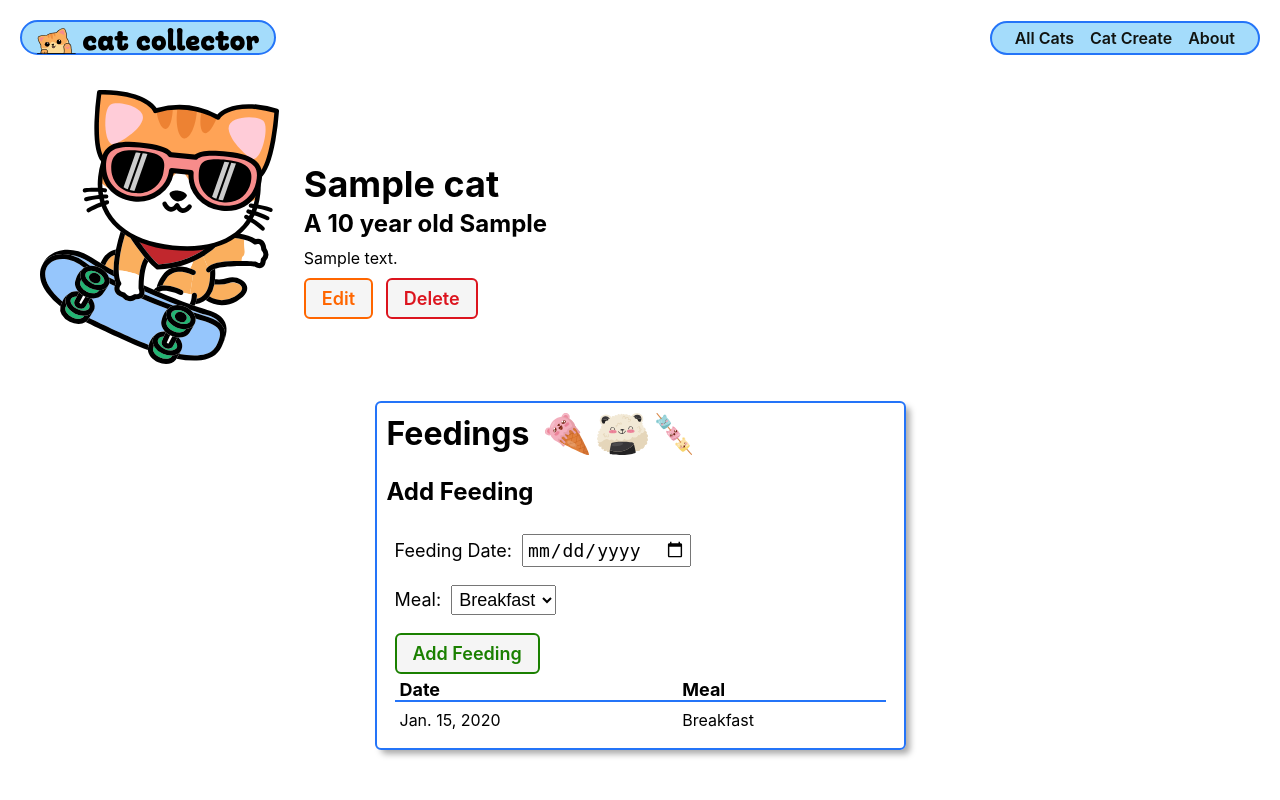
After one commit to Jimbojones1/catcollect, a Django app: page /cats/1/ in a window 1280 px wide. The commit adds this page. Run offline with Django 5.2, Linux system fonts and the light colour scheme; tables that the repository leaves empty hold one stand-in row (values such as "Sample post").

Commit message:
Added code

```diff
--- a/main_app/admin.py
+++ b/main_app/admin.py
@@ -1,7 +1,8 @@
 from django.contrib import admin
 
 # Register your models here.
-from .models import Cat
+from .models import Cat, Feeding
 
 # full crud access to the cat table in the admin site for our superuser
 admin.site.register(Cat)
+admin.site.register(Feeding)
--- /dev/null
+++ b/main_app/forms.py
@@ -0,0 +1,18 @@
+from django import forms
+from .models import Feeding
+
+class FeedingForm(forms.ModelForm):
+	# meta class is configuration options for a class
+	class Meta:
+		model = Feeding
+		fields = ['date', 'meal']
+		widgets = {
+			'date': forms.DateInput(
+				format=('%Y-%m-%d'),
+				attrs={
+					'placeholder': 'Select a date',
+					'type': 'date',
+					# 'id': 'smudge'
+				}
+			)
+		}
--- a/main_app/models.py
+++ b/main_app/models.py
@@ -1,5 +1,6 @@
 from django.db import models
 
+from django.urls import reverse
 # Create your models here.
 
 class Cat(models.Model):
@@ -10,3 +11,34 @@ class Cat(models.Model):
 
 	def __str__(self):
 		return self.name
+
+	def get_absolute_url(self):
+		# redirecting to cat-detail page after a POST
+		# looking at the urls.py path('cats/<int:cat_id>/', views.cat_detail, name='cat-detail'),
+		return reverse("cat-detail", kwargs={"cat_id": self.id})
+
+
+MEALS = (
+	('B', 'Breakfast'),
+	('L', 'Lunch'),
+	('D', 'Dinner'),
+)
+
+class Feeding(models.Model):
+	date = models.DateField('Feeding Date')
+	meal = models.CharField(
+			max_length=1,
+			# choicess, for a select menu (on a form)
+			choices=MEALS,
+			# default value for the meal will be 'B'
+			default=MEALS[0][0]
+			)
+	# create a cat_id column for our 1 Cat has many Feedings, Feeding belongs to a cat
+	# Foriegn Key always goes on the many side!
+	cat = models.ForeignKey(Cat, on_delete=models.CASCADE)# if you delete a cat, delete the associated feedings
+
+	def __str__(self):
+		# get_<field_name>_display() is a magic method
+		# to get the human readable value for your the choice
+		# so "B" becomes Breakfast when the Feeding is printed!
+		return f"{self.get_meal_display()} on {self.date}"
--- /dev/null
+++ b/main_app/static/css/cats/cat-detail.css
@@ -0,0 +1,219 @@
+.cat-container {
+	padding: 35px 30px;
+	display: flex;
+	flex-direction: column;
+	align-items: center;
+	justify-content: center;
+  }
+
+  .cat-img {
+	width: 75%;
+	max-width: 350px;
+  }
+
+  .usr-img {
+	width: 100%;
+	border-radius: var(--card-border-radius);
+  }
+
+  .cat-details {
+	width: 98%;
+  }
+
+  .cat-actions {
+	margin-top: 20px;
+  }
+
+  .feedings-toy-container {
+	display: flex;
+	flex-direction: column;
+	padding-bottom: 20px;
+	align-items: center;
+  }
+
+  .subsection-title {
+	display: flex;
+	align-items: center;
+	margin-bottom: 12px;
+  }
+
+  .subsection-content {
+	margin: 0 8px;
+  }
+
+  .toy-container {
+	display: flex;
+	align-items: center;
+	flex-wrap: wrap;
+  }
+
+  .color-block {
+	opacity: 0.8;
+	height: 25px;
+	width: 25px;
+	margin-right: 10px;
+  }
+
+  .unfed,
+  .fed,
+  .no-toys,
+  .all-toys {
+	margin: 0;
+	font-weight: bold;
+  }
+
+  .unfed,
+  .no-toys {
+	color: var(--danger);
+  }
+
+  .fed,
+  .all-toys {
+	color: var(--submit);
+  }
+
+  .cat-details h1 {
+	font-size: var(--font-xxl);
+	margin: 15px 0 3px;
+  }
+
+  .cat-details h2 {
+	font-size: var(--font-xl);
+	margin: 0 0 10px;
+	margin-top: 0;
+	margin-bottom: 10px;
+  }
+
+  .cat-details h3 {
+	margin: 20px 0 10px;
+	font-size: var(--font-l);
+  }
+
+  .cat-details p {
+	font-size: var(--font-reg);
+	margin: 5px 0;
+  }
+
+  .feedings-toy-container > section {
+	width: 80%;
+	min-width: 360px;
+	border: var(--borders);
+	border-radius: var(--card-border-radius);
+	padding: 10px;
+	box-shadow: var(--card-box-shadow);
+	display: flex;
+	flex-direction: column;
+	justify-content: center;
+	margin-bottom: 20px;
+  }
+
+  .subsection-title img {
+	height: 42px;
+	margin-left: 8px;
+  }
+
+  .subsection-title img:first-of-type {
+	margin-left: 16px;
+  }
+
+  .feedings h2,
+  .toys h2 {
+	font-size: 3.2rem;
+	margin: 0;
+  }
+
+  .feedings h3,
+  .toys h3 {
+	font-size: var(--font-xl);
+	margin: 10px 0;
+  }
+
+  .subsection-content p,
+  .subsection-content input,
+  .subsection-content select {
+	font-size: var(--font-l);
+  }
+
+  .subsection-content input,
+  .subsection-content select {
+	margin-left: 5px;
+	padding: 3px;
+  }
+
+  .feedings table {
+	width: calc(100% - 16px);
+	text-align: left;
+	border-collapse: collapse;
+	margin: 0 8px;
+  }
+
+  .feedings td {
+	padding: 8px 5px;
+	font-size: var(--font-reg);
+  }
+
+  .feedings th {
+	font-size: var(--font-l);
+	padding: 5px 5px 0;
+	border-bottom: rgb(36, 116, 248) solid 2px;
+  }
+
+  .feedings tr:nth-child(even) {
+	background-color: #f3f3fd;
+  }
+
+  .toy-container p {
+	margin: 12px 0;
+  }
+
+  .toy-container a {
+	text-decoration: none;
+	color: #111;
+  }
+
+  .toy-container .btn {
+	padding: 3px 10px;
+	margin-left: 10px;
+  }
+
+  #file-input {
+	overflow: hidden;
+	position: absolute;
+	width: 0.1px;
+	height: 0.1px;
+  }
+
+  #file-name {
+	margin-bottom: 10px;
+  }
+
+  @media only screen and (min-width: 768px) {
+	.cat-container {
+	  padding: 35px 30px;
+	  flex-direction: row;
+	  align-items: center;
+	  justify-content: start;
+	}
+
+	.cat-img {
+	  width: 25%;
+	  max-width: 250px;
+	  margin-right: 25px;
+	}
+
+	.feedings-toy-container {
+	  flex-direction: row;
+	  justify-content: space-around;
+	  align-items: flex-start;
+	}
+
+	.feedings-toy-container > section {
+	  width: 45%;
+	}
+  }
+
+  @media only screen and (min-width: 1024px) {
+	.feedings-toy-container {
+	  padding: 0 40px;
+	}
+  }
--- a/main_app/templates/base.html
+++ b/main_app/templates/base.html
@@ -19,8 +19,10 @@
       </div>
       <nav>
         <ul>
-          <li><a href="/cats">All Cats</a></li>
-          <li><a href="/about">About</a></li>
+          <li><a href="{% url 'cat-index' %}">All Cats</a></li>
+          <li><a href="{% url 'cat-create' %}">Cat Create</a></li>
+          <li><a href="{% url 'about' %}">About</a></li>
+
         </ul>
       </nav>
     </header>
--- /dev/null
+++ b/main_app/templates/cats/detail.html
@@ -0,0 +1,79 @@
+{% extends "base.html" %}
+ {% load static %}
+{% block head %}
+<link rel="stylesheet" href="{% static 'css/cats/cat-detail.css' %}" />
+{% endblock head %}
+
+{% block content %}
+<section class="cat-container">
+  <div class="cat-img">
+    <img src="{% static 'images/sk8r-boi-cat.svg' %}" alt="A skater boy cat" />
+  </div>
+  <div class="cat-details">
+    <h1>{{ cat.name }}</h1>
+    {% if cat.age > 0 %}
+    <h2>A {{ cat.age }} year old {{ cat.breed }}</h2>
+    {% else %}
+    <h2>A {{ cat.breed }} kitten.</h2>
+    {% endif %}
+    <p>{{ cat.description }}</p>
+
+    <div class="cat-actions">
+      <a href="{% url 'cat-update' cat.id %}" class="btn warn">Edit</a>
+      <a href="{% url 'cat-delete' cat.id %}" class="btn danger">Delete</a>
+    </div>
+  </div>
+</section>
+
+<div class="feedings-toy-container">
+  <section class="feedings">
+    <div class="subsection-title">
+      <h2>Feedings</h2>
+      <img
+        src="{% static 'images/cat-cone.svg' %}"
+        alt="An ice cream cone cat"
+      />
+      <img src="{% static 'images/cat-onigiri.svg' %}" alt="A cat as onigiri" />
+      <img
+        src="{% static 'images/kitty-kabob.svg' %}"
+        alt="A kabob of kittens"
+      />
+    </div>
+
+    <h3>Add Feeding</h3>
+    <form action="{% url 'add-feeding' cat.id %}" method="POST" class='subsection-content'>
+      {% csrf_token %}
+      {{ feeding_form.as_p }}
+      <button type='submit' class='btn submit'>Add Feeding</button>
+    </form>
+
+
+    {% if cat.feeding_set.all.count %}
+    <table>
+      <thead>
+        <tr>
+          <th>Date</th>
+          <th>Meal</th>
+        </tr>
+      </thead>
+      <tbody>
+        {% for feeding in cat.feeding_set.all %}
+          <tr>
+
+            <td>{{feeding.date}}</td>
+            <td>{{feeding.get_meal_display}}</td>
+          </tr>
+        {% endfor %}
+      </tbody>
+    </table>
+    {% else %}
+      <div class='subsection-content'>
+        <p>{{ cat.name }} has not been fed!</p>
+      </div>
+    {% endif %}
+
+
+
+  </section>
+</div>
+{% endblock content %}
--- a/main_app/urls.py
+++ b/main_app/urls.py
@@ -11,4 +11,14 @@ urlpatterns = [
 	path('', views.home, name='home'),
 	path('about/', views.about, name='about'),
 	path('cats/', views.cat_index, name='cat-index'),
+	# Detail (show page) shows one cat
+	path('cats/<int:cat_id>/', views.cat_detail, name='cat-detail'),
+	# CBV (class based views), must call the as_view() method
+	path('cats/create/', views.CatCreate.as_view(), name='cat-create'),
+	# CBV (class based views) the param will always be pk by convention
+	# pk = primary key = id
+	path('cats/<int:pk>/update/', views.CatUpdate.as_view(), name='cat-update'),
+    path('cats/<int:pk>/delete/', views.CatDelete.as_view(), name='cat-delete'),
+	path('cats/<int:cat_id>/add_feeding/', views.add_feeding, name='add-feeding'),
+
 ]
--- a/main_app/views.py
+++ b/main_app/views.py
@@ -1,9 +1,88 @@
-from django.shortcuts import render
+from django.shortcuts import render, redirect
 from .models import Cat
+
+from django.views.generic.edit import CreateView, UpdateView, DeleteView
 
 # res.send in node
 from django.http import HttpResponse
 # Create your views here.
+
+from .forms import FeedingForm
+
+
+# cat_id comes from the
+# the url route  path('cats/<int:cat_id>/', views
+def cat_detail(request, cat_id): # like req.params
+	# find the row in the db that matches the cat_id with
+	# the row number
+	cat_from_db = Cat.objects.get(id=cat_id)
+	# respond with the template
+
+	feeding_form = FeedingForm()# creating a form object to pass into
+	# our template
+	return render(request, 'cats/detail.html', {'cat': cat_from_db, 'feeding_form': feeding_form})
+
+# path('cats/<int:pk>/add_feeding/', views.add_feeding, name='add-feeding'),
+# cat_id needs to match the url param ^^^^
+def add_feeding(request, cat_id):
+	# process the post request and create a feeding!
+	form = FeedingForm(request.POST)# request.POST is like req.body
+	# you're creating a form instance by filling out the form with
+	# the data from the request(form submission)
+	# validate the form
+	if form.is_valid():
+		# don't save it until we add the cat_id
+		new_feeding = form.save(commit=False)
+		# Makes an in memory representation of our new feeding row in psql
+		new_feeding.cat_id = cat_id
+		new_feeding.save()# adds the row to the feeding table
+	# redirect to cat-detail page, (cat_id (left) is from the param name)
+
+	# import redirect at the top
+	return redirect('cat-detail', cat_id=cat_id)
+
+
+
+
+
+# This expects a template in the format of
+# templates/<app_name>/<model_name>_form.html
+# templates/main_app/cat_form.html
+class CatUpdate(UpdateView):
+	model = Cat
+	# disallow the renaming of a cat by exluding the name field
+	fields = ['breed', 'description', 'age']
+	# GO to the models.py file for the Cat model
+	# to see where the CatUpdate redirects to, after
+	# a POST request
+
+
+class CatDelete(DeleteView):
+	model = Cat
+	success_url = '/cats/'# refering to a url! in the urls.py!
+
+
+# This expects a template in the format of
+# templates/<app_name>/<model_name>_form.html
+# templates/main_app/cat_form.html
+class CatCreate(CreateView):
+	model = Cat
+	fields = '__all__'
+	# GO to the models.py file for the Cat model
+	# to see where the CatCreate redirects to, after
+	# a POST request
+
+	# success_url = '/cats/'
+
+
+
+
+
+
+
+
+
+
 
 ## ======================================
 # THIS IS ONLY FOR TODAY FRIDAY (FIRST DAY)
```
Also changed, not shown: main_app/static/css/form.css (added, +39 -0 lines), main_app/templates/cats/index.html (+19 -24 lines), main_app/templates/main_app/cat_confirm_delete.html (added, +18 -0 lines), main_app/templates/main_app/cat_form.html (added, +24 -0 lines), main_app/migrations/0002_feeding.py (added).
